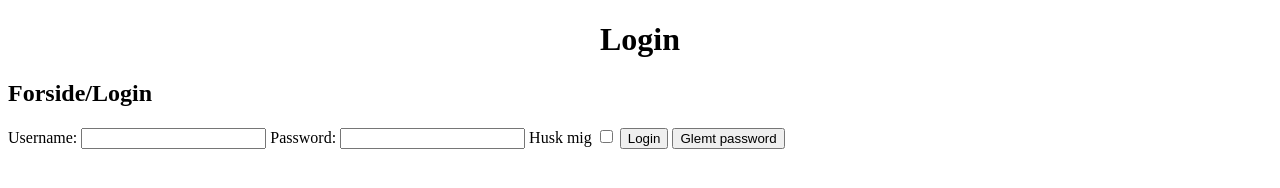
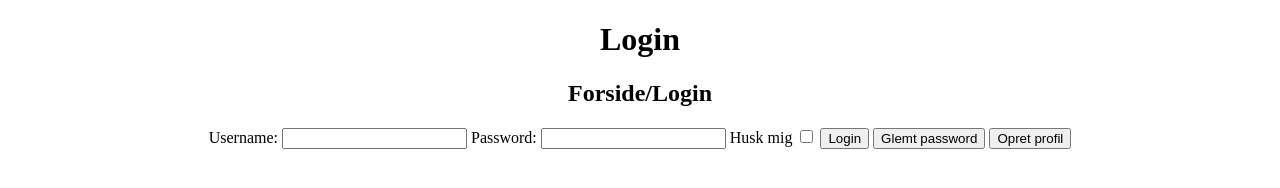
Before and after one commit to bruun12/P2-MLGA, a plain HTML site: page Html/Loginside.html in a window 1280 px wide. Drawn offline with Linux system fonts and the light colour scheme.

Commit message:
html
Add center and created css

```diff
--- a/Html/Loginside.html
+++ b/Html/Loginside.html
@@ -6,6 +6,7 @@
     <title>Login page</title>
 </head>
 <body>
+    <center>
     <p><h1 align="center"> Login </h1></p>
     <h2>Forside/Login</h2>
     <form>
@@ -17,6 +18,8 @@
         <input type="checkbox" value="Husk mig">
         <input type="submit" value="Login">
         <input type="submit" value="Glemt password">
+        <input type="submit" value="Opret profil">
       </form>
+    </center>
 </body>
 </html>
```
Also changed, not shown: CSS/Design.css (added).
